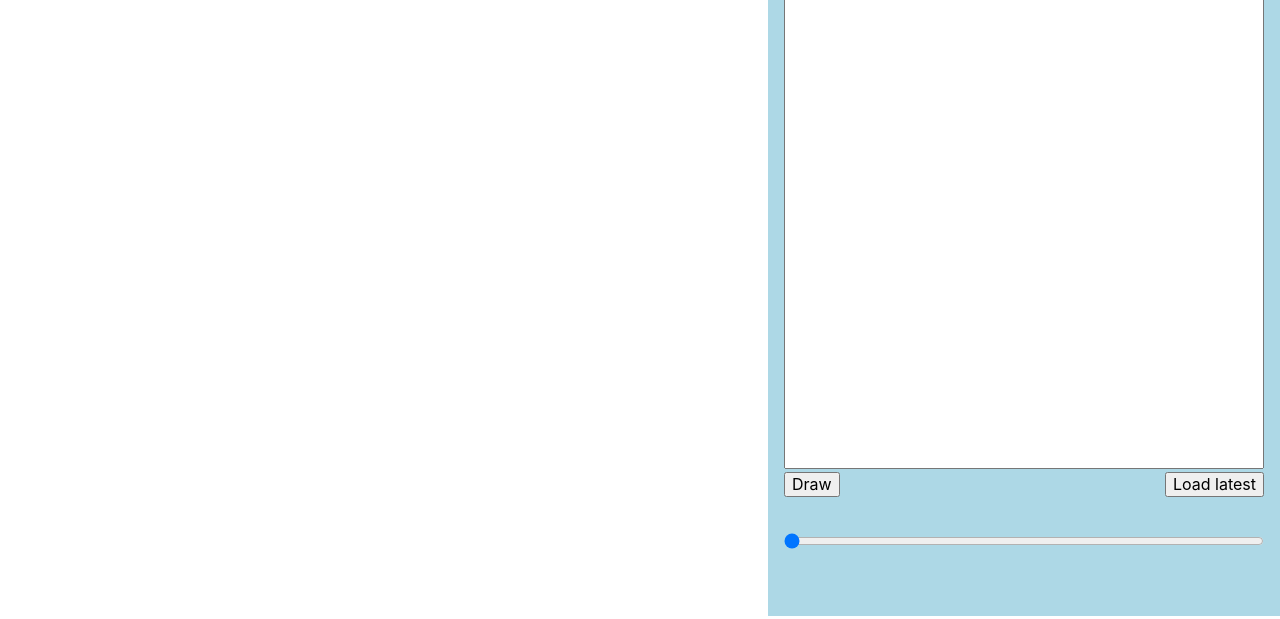
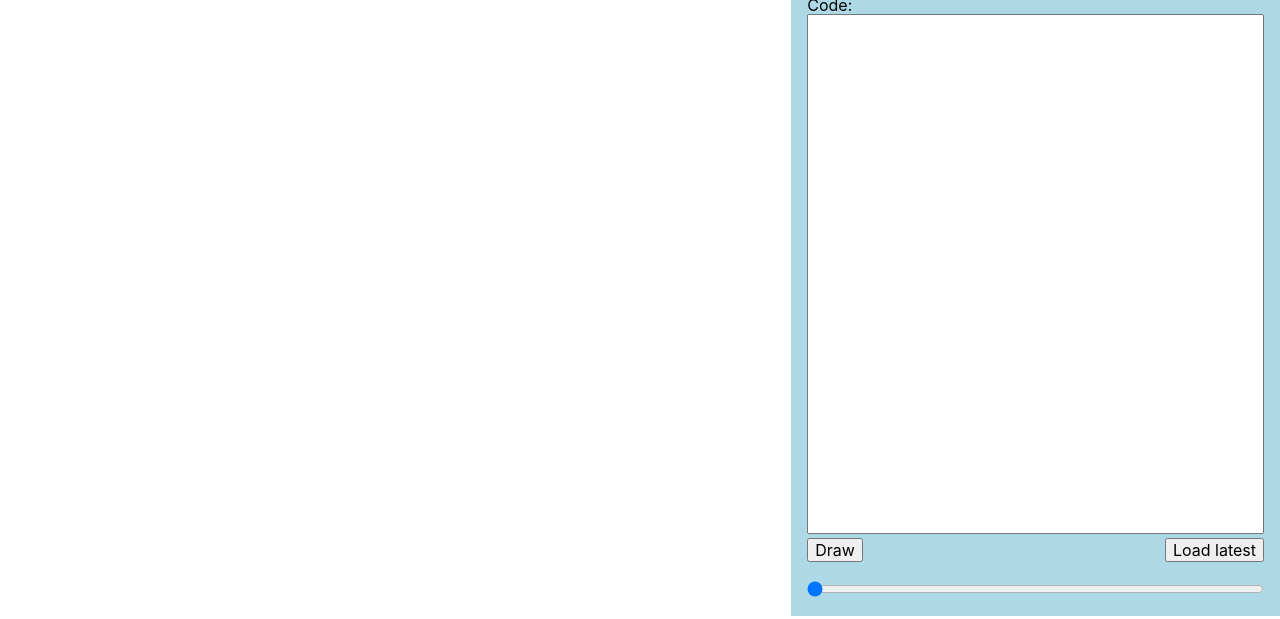
Before and after one commit to zjn0505/xkcd-2601-drawer, a plain HTML site: page index.html in a window 1280 px wide. Shown: the part 184-803 px from the top of the page. Drawn offline with Linux system fonts and the light colour scheme.

Commit message:
Update index.html

```diff
--- a/index.html
+++ b/index.html
@@ -23,17 +23,20 @@
         height: 100%;
       }
       main {
-        width: 60vw;
+        width: 100%;
         height: 100%;
       }
       canvas {
         width: 100%;
         height: 100%;
       }
-      aside {
+      #aside {
         padding: 1rem;
         background: lightblue;
         flex-grow: 1;
+        bottom: 0px;
+        right: 0px;
+        position: absolute;
       }
       h1 {
         margin: 0;
@@ -50,7 +53,7 @@
       #code {
         resize: none;
         width: 100%;
-        height: 70vh;
+        height: 65vh;
         font-family: monospace;
       }
       .buttons {
@@ -66,11 +69,10 @@
     </style>
   </head>
   <body>
-    <main>
+    <main id="main">
       <canvas id="canvas"></canvas>
       <button type="button" id="btn-reset">Reset zoom</button>
-    </main>
-    <aside>
+      <div id="aside">
         <h1>xkcd 2601 Drawer</h1>
         <a href="https://xkcd.com/2601/">Original comic</a> |
         <a href="https://www.explainxkcd.com/wiki/index.php/2601:_Instructions">
@@ -98,11 +100,11 @@
         </div>
 
         <br />
-      <br />
         <div class="slidecontainer">
           <input type="range" min="1" max="991" value="0" class="slider" id="myRange" style="width: 100%;">
         </div>
-    </aside>
+      </div>
+    </main>
 
     <script>
       var progress = 0
```
Lines whose indentation alone changed are shown as unchanged.
